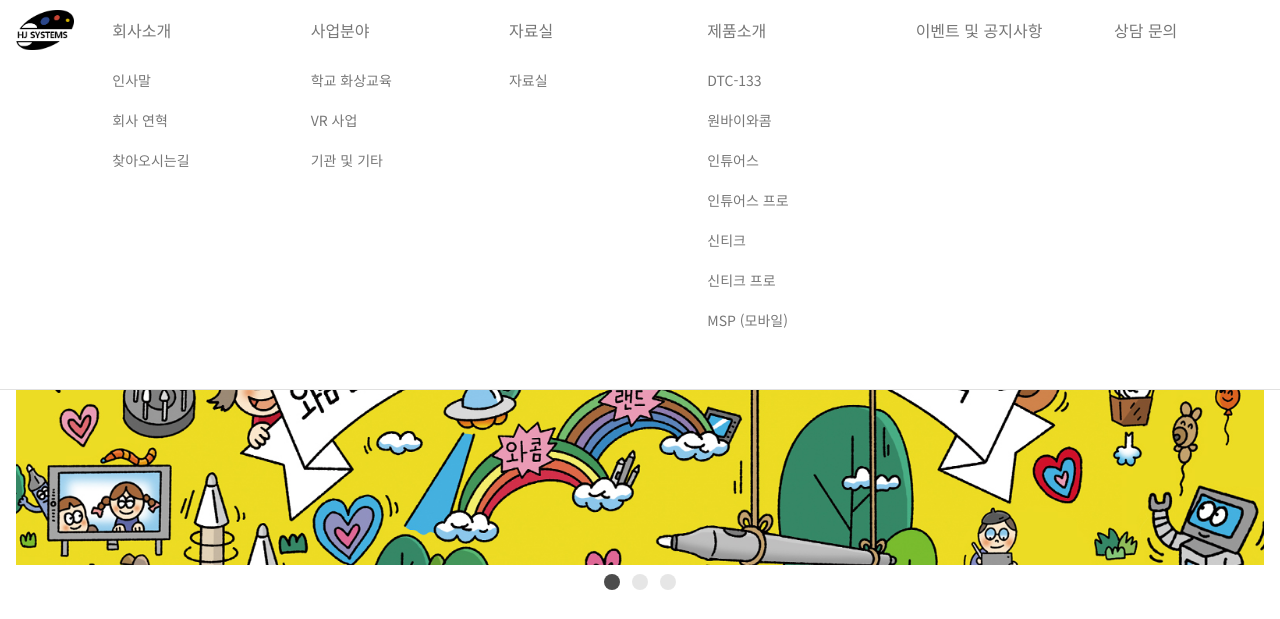
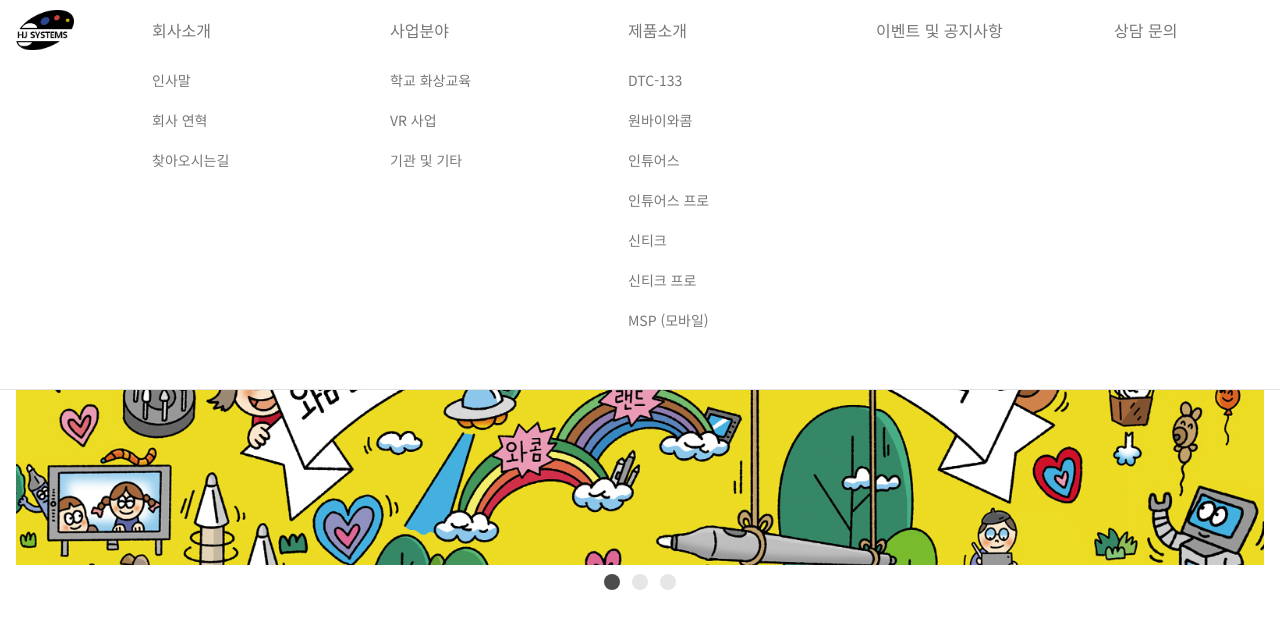
Before and after one commit to gonnajoong/hj-systems, a PHP site: page /index.php in a window 1280 px wide. Shown: the top 619 px of the page. Run offline with PHP 8.4, Linux system fonts and the light colour scheme; grey boxes are pictures that could not be loaded.

Commit message:
상단 자료실 메뉴 제거

```diff
--- a/layouts/header.php
+++ b/layouts/header.php
@@ -26,12 +26,12 @@
                         <li class="hj-not-now"><a href="/admin/pages/business/business-part-05.html"></a></li> -->
                     </ul>
                 </li>
-                <li class="hj-nav-list">
+                <!-- <li class="hj-nav-list">
                     <span>자료실</span>
                     <ul class="hj-nav-list second-depth">
                         <li class="hj-not-now"><a href="/admin/pages/data-room.php">자료실</a></li>
                     </ul>
-                </li>
+                </li> -->
                 <li class="hj-nav-list">
                     <span>제품소개</span>
                     <ul class="hj-nav-list second-depth">
```
